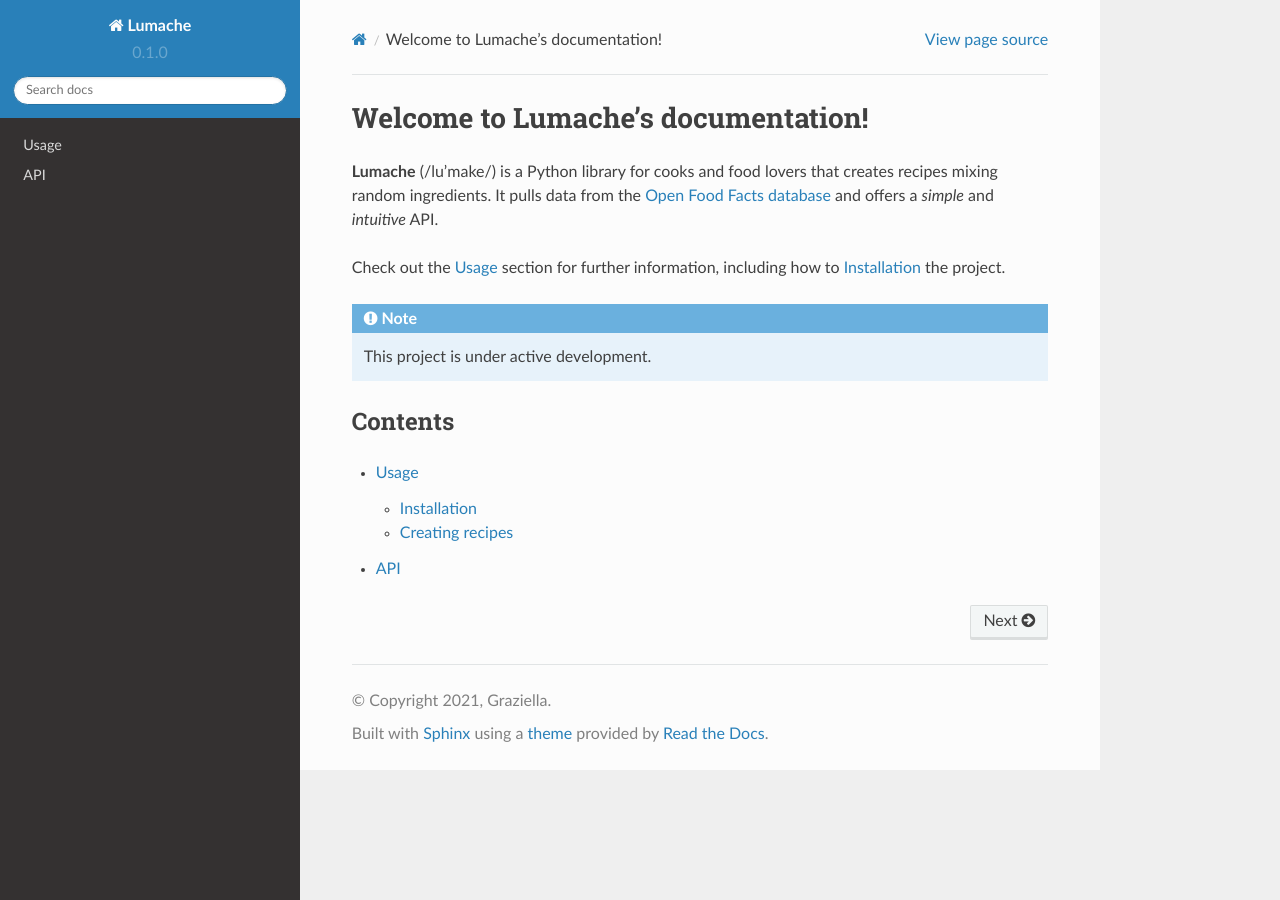
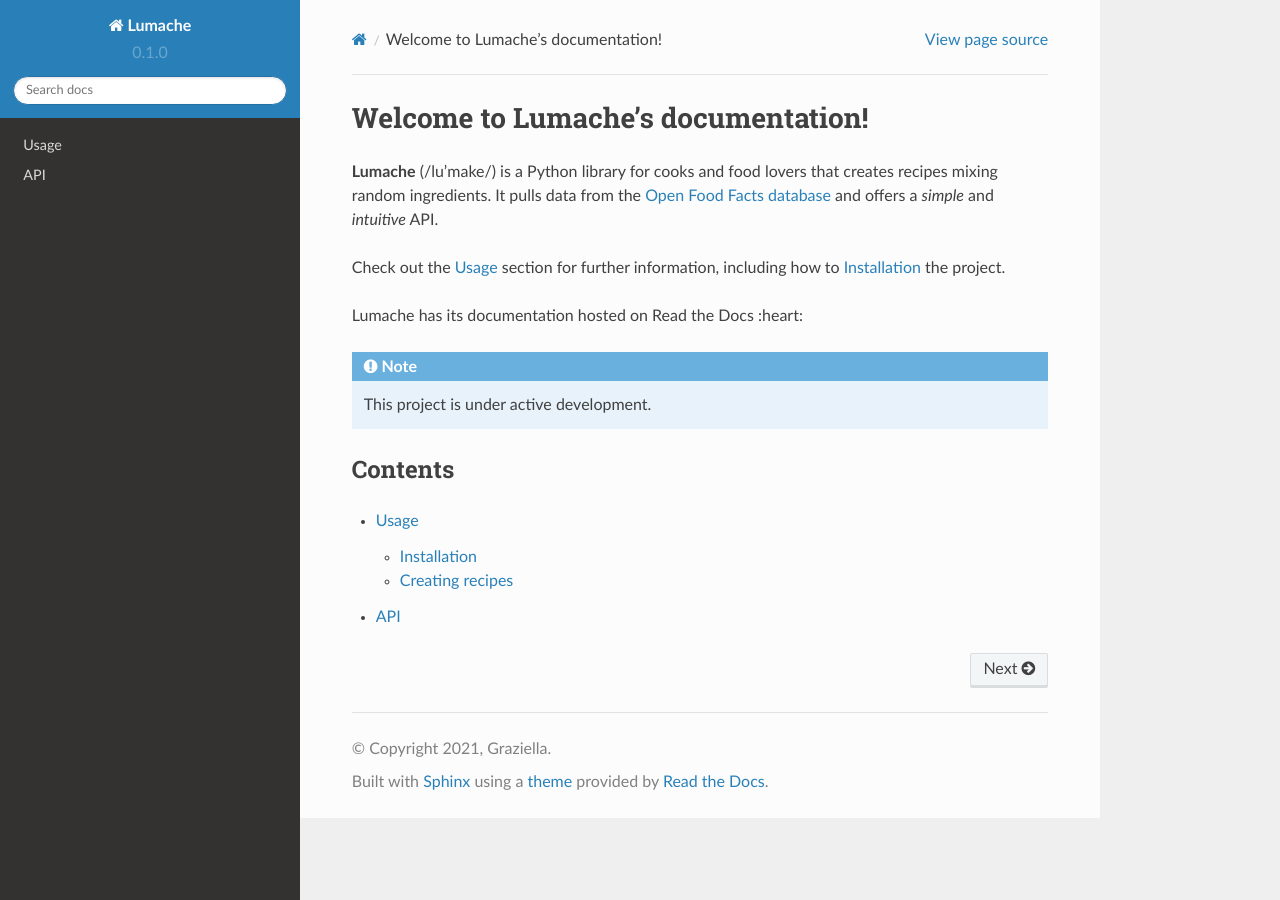
Before and after one commit to dfranco/rtd-test, a Sphinx documentation site: the page built from docs/source/index.rst, in a window 1280 px wide. Built offline with Sphinx 7.4.7 and the Read the Docs theme 2.0.0, drawn with Linux system fonts in a browser that asks for light colours.

Commit message:
Add useful information

```diff
--- a/docs/source/index.rst
+++ b/docs/source/index.rst
@@ -8,6 +8,8 @@ and offers a *simple* and *intuitive* API.
 
 Check out the :doc:`usage` section for further information, including
 how to :ref:`installation` the project.
+
+Lumache has its documentation hosted on Read the Docs :heart:
 
 .. note::
 
```
